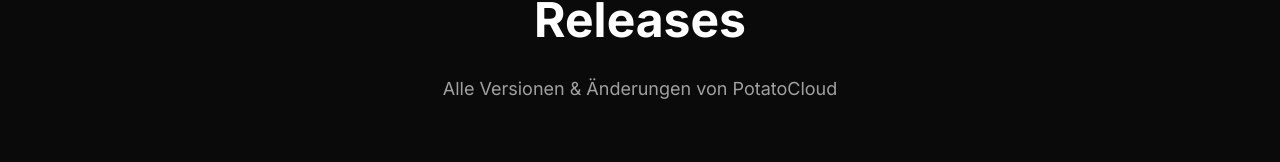
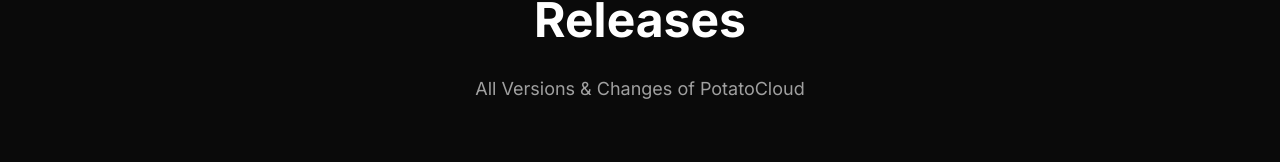
Before and after one commit to potatocloudmc/website, a Next.js app: page /changelog in a window 1280 px wide. Shown: the part 150-312 px from the top of the page. Built offline with nearby package versions, Linux system fonts and the light colour scheme.

Commit message:
small changes

```diff
--- a/src/app/changelog/page.tsx
+++ b/src/app/changelog/page.tsx
@@ -35,7 +35,7 @@
                         <span className="section-badge">Changelog</span>
                         <h1 className="section-title">Releases</h1>
                         <p className="section-subtitle">
-                            Alle Versionen & Änderungen von PotatoCloud
+                            All Versions & Changes of PotatoCloud
                         </p>
                     </div>
 
```
